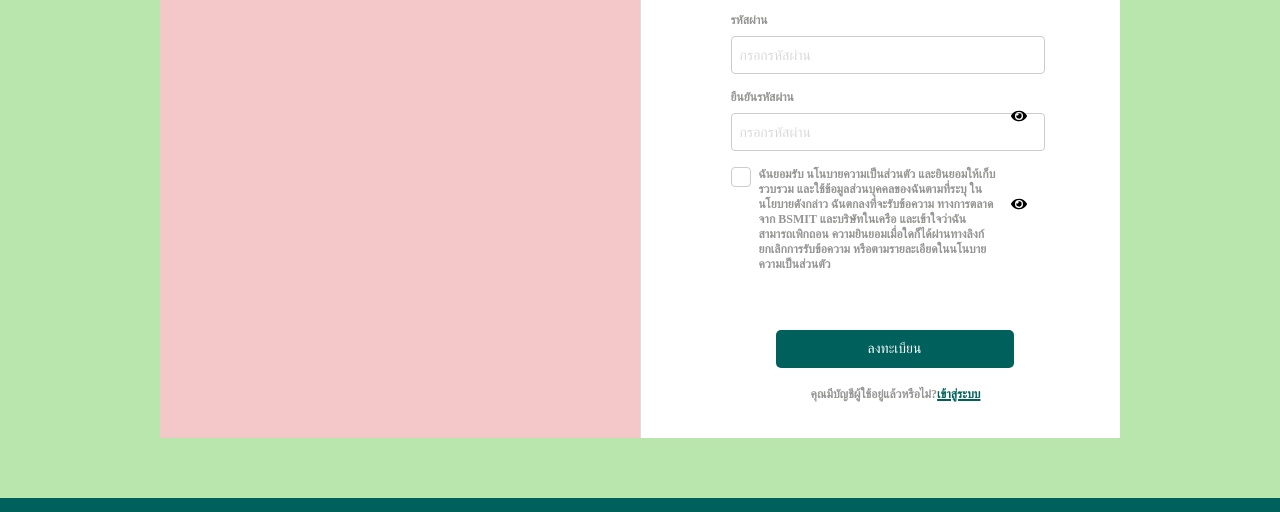
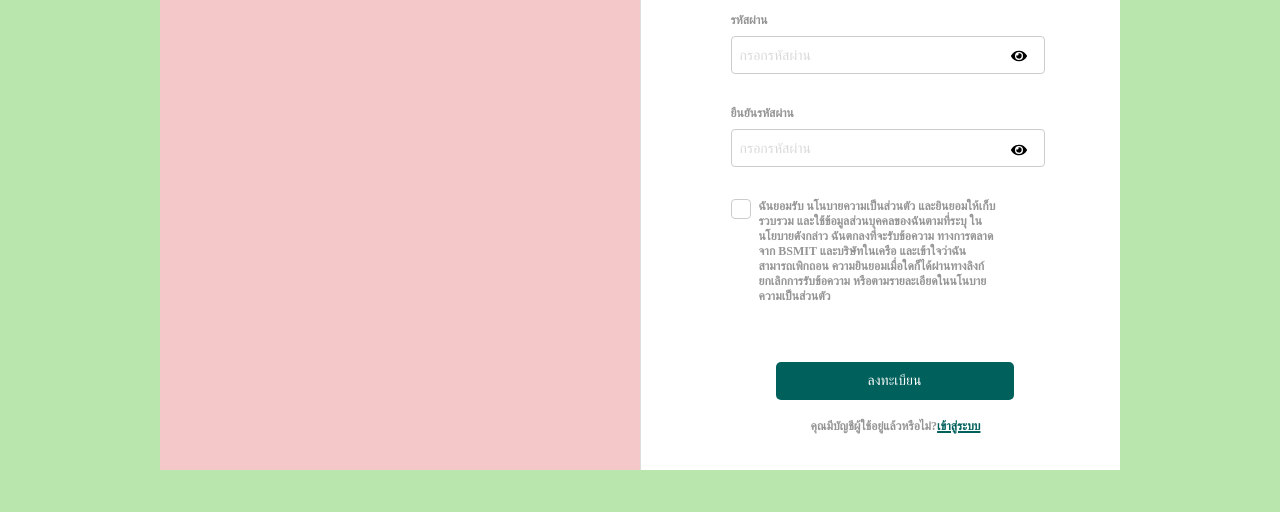
Before and after one commit to Jimmiejay/Bsmit, a React app: page /Register in a window 1280 px wide. Shown: the part 288-800 px from the top of the page. Built offline with nearby package versions, Linux system fonts and the light colour scheme; a web font is replaced by a local one.

Commit message:
update icon

```diff
--- a/src/pages/Register/form/registerform.jsx
+++ b/src/pages/Register/form/registerform.jsx
@@ -25,6 +25,7 @@ const registerform = () => {
       </div>
       <div>
         <label className='label'><h2>รหัสผ่าน</h2></label>
+        <div className='input-group'>
           <input
             className='input' type={showPassword ? 'text' : 'password'} id="password" name="password" required
             placeholder="กรอกรหัสผ่าน" />
@@ -32,13 +33,16 @@ const registerform = () => {
             {showPassword ? <FaEyeSlash /> : <FaEye />}
           </span>
         </div>
+      </div>
       <div>
+        <div className='input-group'>
           <label className='label'><h2>ยืนยันรหัสผ่าน</h2></label>
           <input className='input' type={showConfirmPassword ? 'text' : 'password'} id="confirmPassword" name="confirmPassword" required
             placeholder="กรอกรหัสผ่าน" />
           <span className="toggle-icon2" onClick={toggleConfirmPasswordVisibility}>
             {showConfirmPassword ? <FaEyeSlash /> : <FaEye />}
           </span>
+        </div>
       </div>
       <div className="terms-container">
         <div className="checkbox-container">
--- a/src/pages/Register/form/style.css
+++ b/src/pages/Register/form/style.css
@@ -72,6 +72,10 @@
     border: 1px 0px 0px 0px;
 }
 
+.registerform .input-group {
+    position: relative;
+  }
+
 .registerform .input {
     padding: 0.5rem;
     font-size: 1rem;
@@ -98,15 +102,15 @@
     position: absolute;
     margin-left:280px;
     top: 50.7%;
-    transform: translateY(-50%);
+    transform: translateY(-35%);
     cursor: pointer;
 }
 
 .registerform .toggle-icon2 {
     position: absolute;
     margin-left:280px;
-    top: 61.8%;
-    transform: translateY(-50%);
+    top: 61.9%;
+    transform: translateY(-10%);
     cursor: pointer;
 }
 
```
Lines whose indentation alone changed are shown as unchanged.
